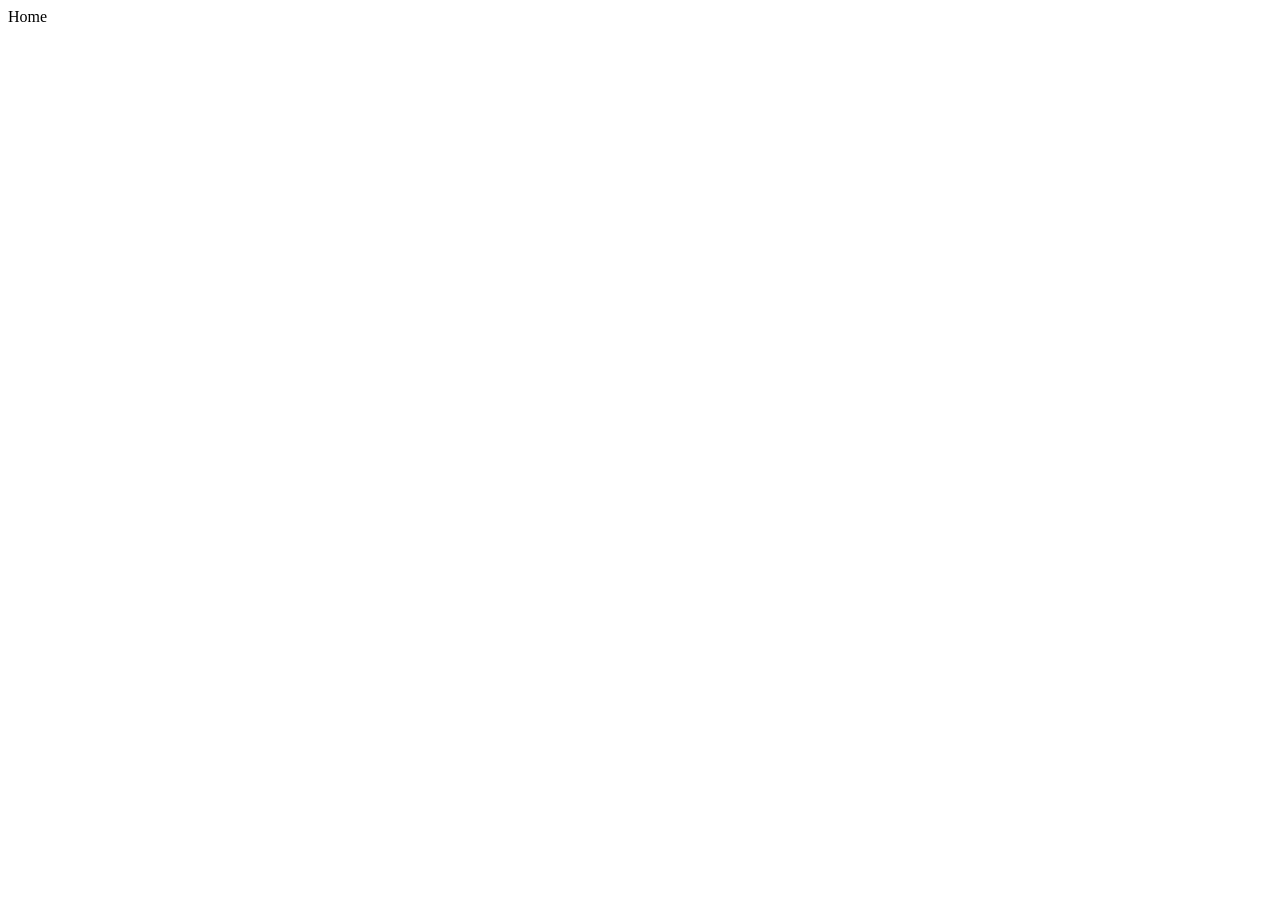
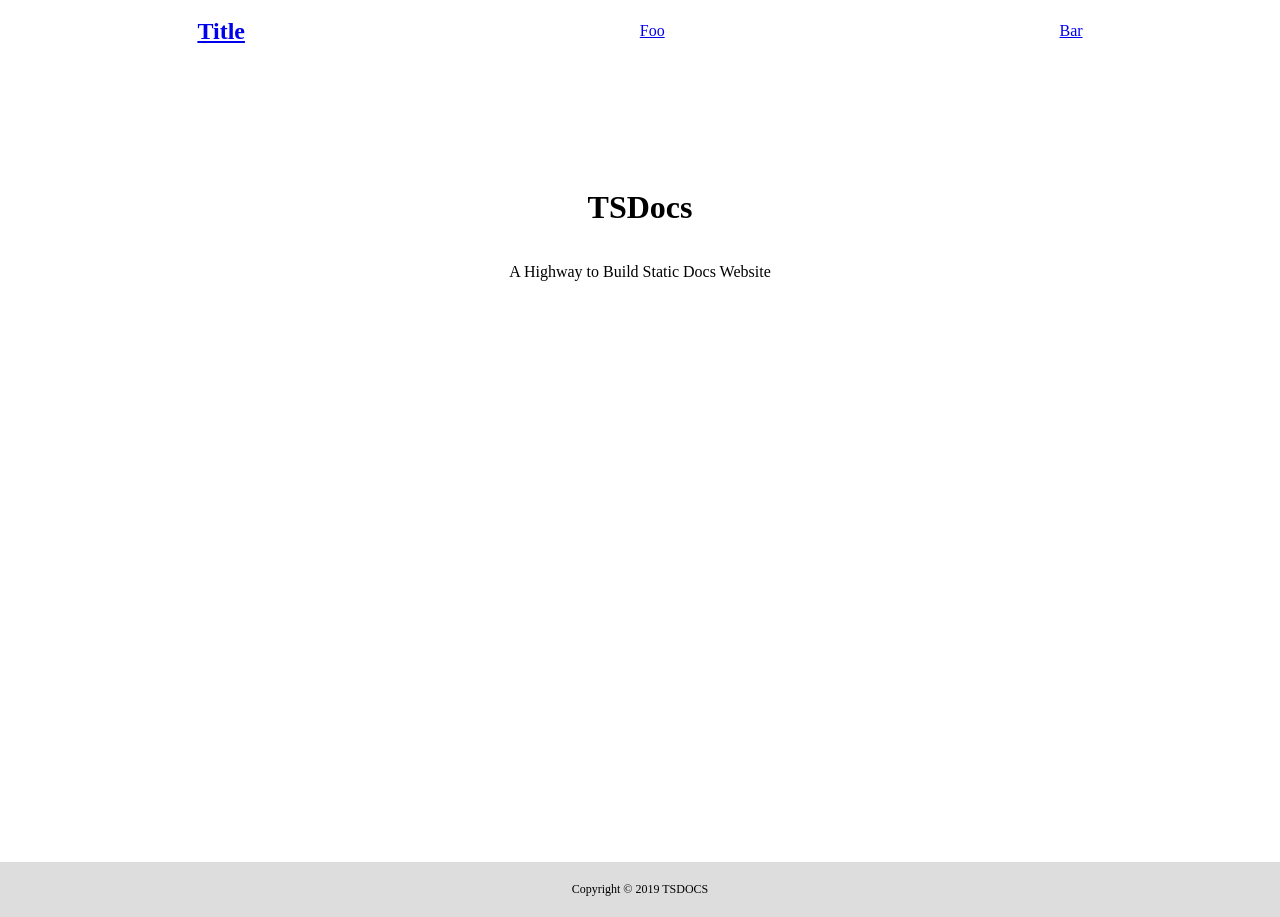
Before and after one commit to Terry-Su/tsdocs, a Gatsby site: page /Home/Home in a window 1280 px wide. Before the commit the page ends 800 px from the top, so only its background shows below. Built offline with nearby package versions, Linux system fonts and the light colour scheme; Gatsby itself is replaced by a stand-in of ours.

Commit message:
add nav, home page, copyright

```diff
--- /dev/null
+++ b/content/docs/bar.md
@@ -0,0 +1,6 @@
+---
+title: The title of bar
+createTime: '2018-12-28 14:57'
+---
+
+The bar page
--- a/gatsby-config.js
+++ b/gatsby-config.js
@@ -4,6 +4,7 @@ module.exports = {
   },
   plugins: [
     'gatsby-plugin-typescript',
+    `gatsby-plugin-glamor`,
     {
       resolve: `gatsby-transformer-remark`,
       options: {
--- a/gatsby-node.js
+++ b/gatsby-node.js
@@ -87,6 +87,7 @@ exports.createPages = ( { graphql, boundActionCreators } ) => {
       }
     ` ).then( result => {
                 result.data.allMarkdownRemark.edges.forEach( ( { node } ) => {
+                    console.log( node.fields.slug )
                     createPage( {
                         path     : node.fields.slug,
                         component: path.resolve( `./src/templates/DocTemplate.tsx` ),
@@ -96,6 +97,13 @@ exports.createPages = ( { graphql, boundActionCreators } ) => {
                         },
                     } )
                 } )
+
+                // create home page
+                createPage( {
+                  path     : '/',
+                  component: path.resolve( `./src/pages/Home/Home.tsx` )
+                } )
+
                 resolve()
             } )
     } )
--- a/package.json
+++ b/package.json
@@ -20,10 +20,12 @@
     "css-loader": "^2.1.0",
     "eslint": "^5.11.0",
     "gatsby": "^2.0.76",
+    "gatsby-plugin-glamor": "^2.0.8",
     "gatsby-plugin-jss": "^2.0.5",
     "gatsby-plugin-typescript": "^2.0.3",
     "gatsby-source-filesystem": "^2.0.12",
     "gatsby-transformer-remark": "^2.1.17",
+    "glamor": "^2.20.40",
     "node-sass": "^4.11.0",
     "react-jss": "^10.0.0-alpha.3",
     "sass-loader": "^7.1.0",
--- /dev/null
+++ b/src/components/Copyright.tsx
@@ -0,0 +1,23 @@
+import React, { Component } from "react"
+
+class Props {
+
+}
+
+class State {
+
+}
+
+export default class Copyright extends Component<Props, State> {
+  render() {
+    return <div style={{
+      display: 'grid',
+      placeItems: 'center',
+      padding: '20px 0',
+      background: '#ddd',
+      fontSize: '12px',
+    }}>
+      Copyright © 2019 TSDOCS
+    </div>
+  }
+}
--- a/src/components/Layout/Header.tsx
+++ b/src/components/Layout/Header.tsx
@@ -1,8 +1,25 @@
 import React, { Component } from "react"
 import Flex from "../Flex/Flex";
+import { Link } from "gatsby"
+
+const links = [
+  { label: 'Foo', to: '/docs/foo' },
+  { label: 'Bar', to: '/docs/bar' },
+]
 
 export default class Header extends Component {
   render() {
-    return <Flex>Header</Flex>
+    return <div style={{
+      display: 'flex',
+      justifyContent: 'space-around',
+      alignItems: 'center',
+      height: '62px',
+    }}>
+      <Link to='/'><h2>Title</h2></Link>
+
+      {
+        links.map( (link, index) => <Link to={ link.to } key={index}><span>{ link.label }</span></Link> )
+      }
+    </div>
   }
 }
--- a/src/components/Layout/Layout.tsx
+++ b/src/components/Layout/Layout.tsx
@@ -3,11 +3,16 @@ import Header from "./Header"
 import Flex from "../Flex/Flex"
 import { graphql } from "gatsby"
 import Sidebar from "./Sidebar"
-import '../../styles/main.css'
+import "../../styles/main.css"
+import Copyright from "../Copyright";
 
-export default class Layout extends Component<any, any> {
+class Props {
+  enableSidebar?: boolean = false
+}
 
+export default class Layout extends Component<Props, any> {
   render() {
+    const { enableSidebar } = this.props
     return (
       <div
         style={{
@@ -15,33 +20,33 @@ export default class Layout extends Component<any, any> {
           height: "100%"
         }}
       >
-        {/* <Header /> */}
+        <Header />
 
         <Flex>
+          {enableSidebar && (
             <div
               style={{
                 boxSizing: "border-box",
                 width: "300px",
                 height: "100%"
-              // border: "1px solid blue"
               }}
             >
               <Sidebar />
             </div>
+          )}
           <div
             style={{
               boxSizing: "border-box",
-              width: "calc( 100% - 300px )",
+              width: enableSidebar ? "calc( 100% - 300px )" : "100%",
               height: "100%",
               padding: "20px"
-              // border: "1px solid red"
             }}
           >
             {this.props.children}
           </div>
         </Flex>
 
-        {/* footer */}
+        <Copyright />
       </div>
     )
   }
--- a/src/pages/Home/Home.tsx
+++ b/src/pages/Home/Home.tsx
@@ -1,5 +1,6 @@
 import React, { Component } from "react"
 import DefaultProps from "@/utils/DefaultProps";
+import Layout from "@/components/Layout/Layout";
 
 class Props extends DefaultProps {
 
@@ -11,6 +12,22 @@ class State {
 
 export default class Home extends Component<Props, State> {
   render() {
-    return <div>Home</div>
+    return <Layout>
+      <div style={{
+        display: 'grid',
+        placeItems: 'center',
+        width: '100%',
+        height: '300px',
+      }}>
+        <div style={{
+        display: 'grid',
+        placeItems: 'center',
+      }}>
+          <h1>TSDocs</h1>
+          <p>A Highway to Build Static Docs Website</p>
+        </div>
+      </div>
+
+    </Layout>
   }
 }
--- a/src/pages/index.tsx
+++ b/src/pages/index.tsx
@@ -6,9 +6,7 @@ import Home from "./Home/Home";
 
 export default ({ data }) => {
   const { title } = data.site.siteMetadata
-  return <Layout>
-    <h1>Welcome to {title}!</h1>
-  </Layout>
+  return <Home />
 }
 
 export const query = graphql`
```
Also changed, not shown: src/components/__template__.tsx (added, +17 -0 lines). Lines whose indentation alone changed are shown as unchanged.
